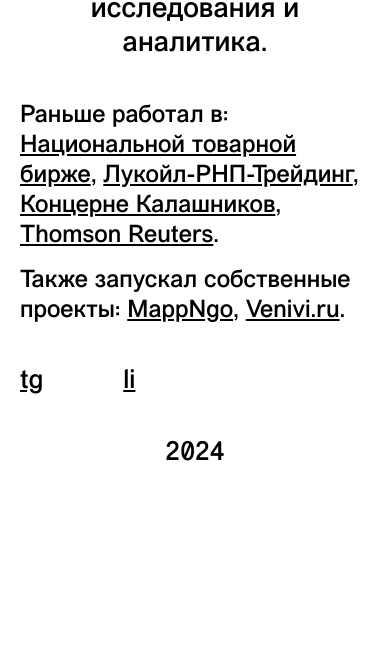
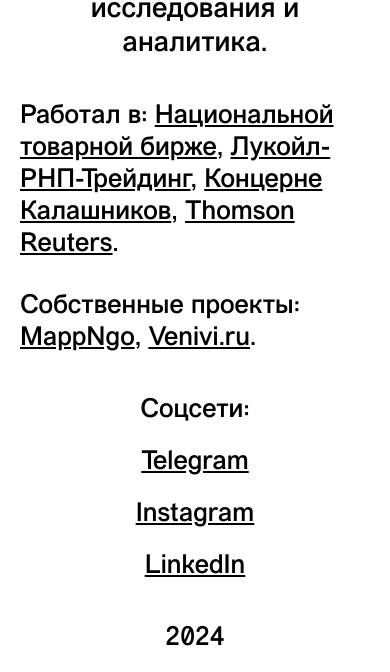
Before and after one commit to gitsvitya/svitya-personal, a React (Create React App) app: page / in a window 390 px wide. Shown: the part 445-1117 px from the top of the page. Before the commit the page ends 935 px from the top, so only its background shows below. Built offline with nearby package versions, Linux system fonts and the light colour scheme.

Commit message:
Fixed: minor improvements with padding/gaps in blocks + reworked footer

```diff
--- a/src/components/App/App.js
+++ b/src/components/App/App.js
@@ -9,6 +9,7 @@
 function App() {
   const [Language, ChangeLanguage] = React.useState("en");
 
+  // let test = window.navigator.language;
   let currentText = engLng;
   if (Language === "ru") currentText = engLng;
   else currentText = rusLng;
--- a/src/components/AppFooter/AppFooter.js
+++ b/src/components/AppFooter/AppFooter.js
@@ -5,7 +5,7 @@
     <footer className={styles.footer}>
       <div className={styles.container}>
         <div className={styles.contactsBlock}>
-          {/* <p className={styles.text}>{props.text.appFooterContacts}</p> */}
+          { <p className={styles.text}>{props.text.appFooterContacts}</p> }
           <nav className={styles.navigation}>
             <ul className={styles.navigationList}>
               <li className={styles.navigationListItem}>
@@ -14,17 +14,17 @@
                   href="https://www.t.me/vstrokov"
                   target="_blank"
                 >
-                  tg
+                  Telegram
                 </a>
               </li>
               <li className={styles.navigationListItem}>
-                {/* <a
+                <a
                   className={styles.link}
                   href="https://www.instagram.com/vitya.strokov"
                   target="_blank"
                 >
-                  ig
-                </a> */}
+                  Instagram
+                </a>
               </li>
               <li className={styles.navigationListItem}>
                 <a
@@ -32,7 +32,7 @@
                   href="https://www.linkedin.com/in/victor-strokov"
                   target="_blank"
                 >
-                  li
+                  LinkedIn
                 </a>
               </li>
             </ul>
--- a/src/components/AppFooter/AppFooter.module.css
+++ b/src/components/AppFooter/AppFooter.module.css
@@ -86,6 +86,10 @@
 @media (max-width: 769px) {
   .container {
     padding: 30px;
+    flex-direction: column;
+    align-self: auto;
+    text-align: center;
+    gap: 30px;
   }
 
   .text {
@@ -110,8 +114,8 @@
     gap: 5px;
   }
 
-  .year {
-    align-self: flex-end;
+  .navigationList {
+    justify-content: center;
   }
 }
 
@@ -119,6 +123,7 @@
   .container {
     flex-direction: column;
     padding: 20px;
+    gap: 40px;
   }
 
   .text {
@@ -132,14 +137,16 @@
   }
 
   .navigationList {
-    gap: 40px;
+    gap: 20px;
+    flex-direction: column;
   }
 
   .year {
     font-size: 26px;
     line-height: 32px;
-    text-align: center;
-    padding-top: 40px;
-    align-self: auto;
+  }
+
+  .contactsBlock {
+    gap: 20px;
   }
 }
--- a/src/components/Projects/Projects.module.css
+++ b/src/components/Projects/Projects.module.css
@@ -11,7 +11,7 @@
   margin-right: auto;
   transition: all 0.5s linear;
   flex-direction: column;
-  gap: 15px;
+  gap: 50px;
 }
 
 .text {
@@ -20,8 +20,8 @@
   font-family: 'VremenaGrotesk', sans-serif;
   font-style: normal;
   font-weight: 400;
-  font-size: 28px;
-  line-height: 34px;
+  font-size: 30px;
+  line-height: 36px;
   transition: all 0.5s linear;
   text-rendering: optimizeLegibility;
 }
@@ -43,6 +43,20 @@
 @media (max-width: 769px) {
   .container {
     padding: 30px;
+    gap: 40px;
+  }
+
+  .text {
+    font-size: 28px;
+    line-height: 34px;
+  }
+}
+
+@media (max-width: 501px) {
+  .container {
+    flex-direction: column;
+    padding: 20px;
+    gap: 30px;
   }
 
   .text {
@@ -50,15 +64,3 @@
     line-height: 32px;
   }
 }
-
-@media (max-width: 501px) {
-  .container {
-    flex-direction: column;
-    padding: 20px;
-  }
-
-  .text {
-    font-size: 24px;
-    line-height: 30px;
-  }
-}
--- a/src/utils/lng.js
+++ b/src/utils/lng.js
@@ -7,18 +7,18 @@
   projectBlockWorkNowText: 'Сейчас работаю в ',
   // projectBlockWorkLink: 'Национальной товарной бирже',
 
-  projectBlockUsedToWorkText: 'Раньше работал в: ',
+  projectBlockUsedToWorkText: 'Работал в: ',
   projectBlockUsedToWorkTextNTB: 'Национальной товарной бирже',
   projectBlockUsedToWorkTextMC: 'MaxConference',
   projectBlockUsedToWorkTextTR: 'Thomson Reuters',
   projectBlockUsedToWorkTextKG: 'Концерне Калашников',
   projectBlockUsedToWorkTextLRNPT: 'Лукойл-РНП-Трейдинг',
 
-  projectBlockFoundedText: 'Также запускал собственные проекты: ',
+  projectBlockFoundedText: 'Собственные проекты: ',
   projectBlockFoundedTextVenivi: 'Venivi.ru',
   projectBlockFoundedTextMappNgo: 'MappNgo',
 
-  appFooterContacts: 'Связаться со мной:',
+  appFooterContacts: 'Соцсети:',
 }
 
 export const engLng = {
@@ -41,5 +41,5 @@
   projectBlockFoundedTextVenivi: 'Venivi.ru',
   projectBlockFoundedTextMappNgo: 'MappNgo',
 
-  appFooterContacts: 'Available at:',
+  appFooterContacts: 'Socials:',
 }
```
Also changed, not shown: 1 other file (tests, documents, lock files or other folders).
